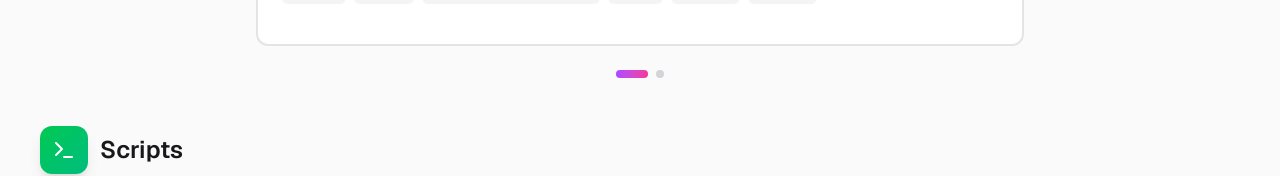
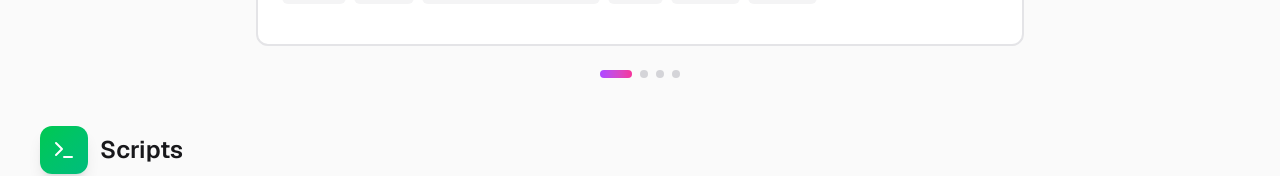
Before and after one commit to Messaoudi-Belkacem/bmdev-v2, a Next.js app: page / in a window 1280 px wide. Shown: the part 5709-5885 px from the top of the page. Built offline with nearby package versions, Linux system fonts and the light colour scheme.

Commit message:
add new AI & Data Science projects: Leaf Edge Classification and Car Detection System

```diff
--- a/app/components/Projects/Projects.tsx
+++ b/app/components/Projects/Projects.tsx
@@ -171,6 +171,49 @@ export default function Projects() {
       status: "completed",
       image: myPdfSummarizerImage,
       icon: myPdfSummarizerLogo
+    },
+    {
+      title: "Leaf Edge Classification using Deep Learning",
+      description: "Developed a high-accuracy binary image classifier to distinguish between smooth and serrated leaf edges using transfer learning with ConvNeXt-Tiny architecture. Implemented progressive unfreezing strategy, training the classifier head first (8 epochs), then fine-tuning the backbone with differential learning rates (16 epochs). Applied data augmentation (random flips, rotations, crops, erasing) and mixed-precision training for optimization. Achieved comprehensive evaluation metrics (precision, recall, F1, AUC-ROC, Cohen's Kappa). Deployed as an interactive web application using Streamlit, enabling real-time inference with confidence scores and probability visualizations.",
+      category: "AI & Data Science",
+      technologies: ["Python", "PyTorch", "ConvNeXt", "Streamlit", "scikit-learn", "AMP"],
+      features: [
+        "Binary image classification for smooth vs serrated leaf edges",
+        "Transfer learning with ConvNeXt-Tiny architecture",
+        "Two-phase progressive unfreezing with differential learning rates (1e-5 for backbone, 1e-4 for classifier)",
+        "Advanced data augmentation (random flips, rotations, crops, erasing)",
+        "Mixed-precision training (AMP) for 2x faster training on GPU",
+        "Stratified train/val/test splitting to maintain class distribution",
+        "Comprehensive evaluation pipeline with confusion matrix, ROC curves, and classification reports",
+        "Real-time inference with confidence scores and probability visualizations",
+        "Production-ready Streamlit web application for deployment"
+      ],
+      status: "completed",
+      image: "/projects/leaf-classification.png",
+      icon: "/projects/icons/leaf-icon.png"
+    },
+    {
+      title: "Car Detection System with Deep Residual CNN",
+      description: "Developed an end-to-end binary image classification system to detect vehicles in images using a custom Residual Convolutional Neural Network (ResNet-inspired architecture). The project demonstrates proficiency in deep learning model development, training optimization, and deployment. Designed and implemented a 5-layer ResidualBlock CNN architecture with skip connections, achieving high accuracy. Engineered comprehensive data augmentation pipeline with 10+ transformations to improve model generalization and reduce overfitting. Optimized training process using AdamW optimizer with OneCycleLR scheduling, BCELoss, and dropout regularization.",
+      category: "AI & Data Science",
+      technologies: ["Python", "PyTorch", "Streamlit", "Computer Vision", "ResNet", "Deep Learning"],
+      features: [
+        "Custom ResNet-style architecture (3→32→64→128→256→512 channels) with 5 residual blocks",
+        "Skip connections for improved gradient flow and training stability",
+        "Comprehensive data augmentation: random flips, rotations, perspective warping, color jittering",
+        "AdamW optimizer with OneCycleLR scheduling (0.00075-0.00085 learning rate range)",
+        "BCELoss with dropout regularization (0.5-0.7) and early stopping",
+        "Batch normalization and MaxPooling layers for feature extraction",
+        "Trained for 30 epochs with batch size 32 and dynamic learning rate scheduling",
+        "ImageNet-style normalization with 224×224 input resolution",
+        "Binary classification (car/no-car) with 80/20 train-validation split",
+        "Thorough evaluation with accuracy, precision, recall, F1-score, and confusion matrix",
+        "Overfitting monitoring through training/validation gap analysis",
+        "Interactive Streamlit web application with real-time image upload and prediction"
+      ],
+      status: "completed",
+      image: "/projects/car-detection.png",
+      icon: "/projects/icons/car-icon.png"
     },
     {
       title: "Predictive Analytics Dashboard",
```
